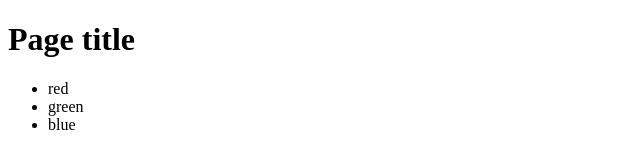
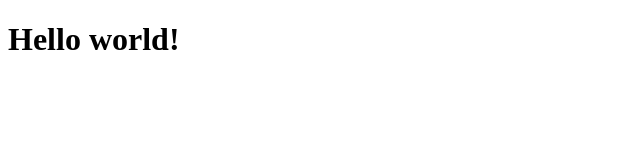
Before and after one commit to kristenok/my-project1, a plain HTML site: page index.html in a window 1280 px wide. Shown: the whole page, without its empty margins (0-640 px from the left). Drawn offline with Linux system fonts and the light colour scheme.

Commit message:
create index.html

```diff
--- a/index.html
+++ b/index.html
@@ -6,12 +6,7 @@
   <title>Document</title>
 </head>
 <body>
-  <h1>Page title</h1>
+  <h1>Hello world!</h1>
 
-  <ul>
-    <li>red</li>
-    <li>green</li>
-    <li>blue</li>
-  </ul>
 </body>
 </html>
```
